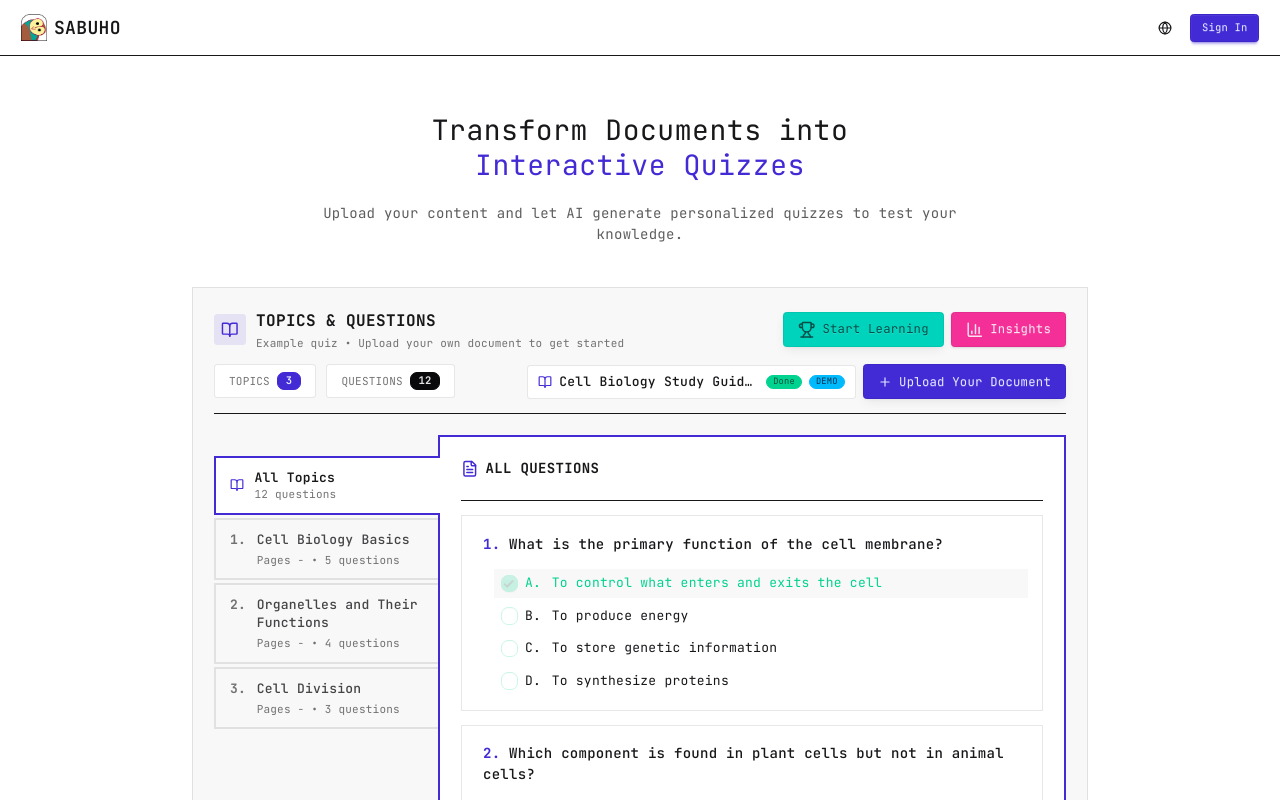
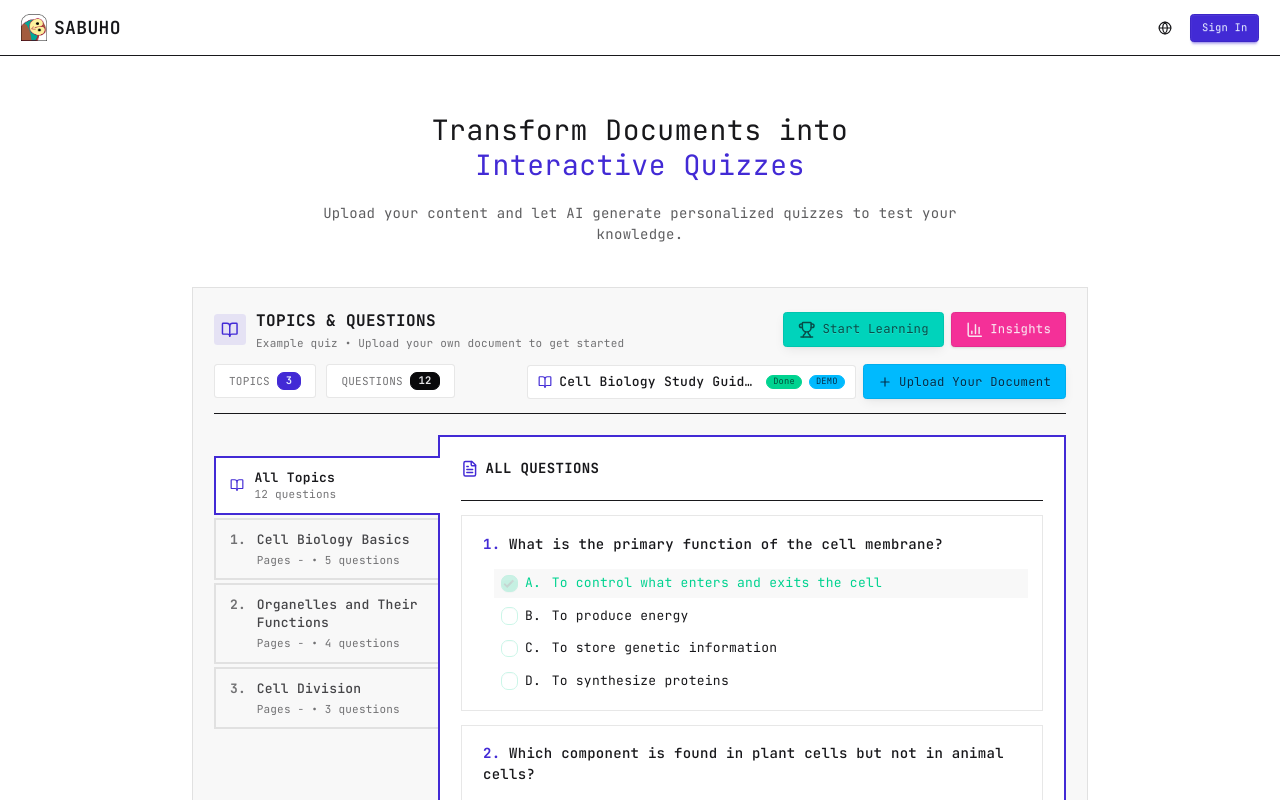
Before and after one commit to smlgroot/sabuho, a React (Vite) app: page / in a window 1280 px wide. Shown: the top 800 px of the page. Built offline with nearby package versions, Linux system fonts and the light colour scheme; no server answers.

Commit message:
Update button style in TopicsQuestionsView to enhance visual clarity
- Changed button class from 'btn-primary' to 'btn-info' for demo mode to improve aesthetic consistency.
- Maintained existing functionality while refining the user interface for better user experience.

```diff
--- a/src/components/TopicsQuestionsView/index.jsx
+++ b/src/components/TopicsQuestionsView/index.jsx
@@ -159,7 +159,7 @@ export default function TopicsQuestionsView({
                     onClick={onAddDocument}
                     className={`btn gap-2 ${
                       isDemo
-                        ? 'btn-primary shadow-lg'
+                        ? 'btn-info shadow-lg'
                         : 'btn-outline btn-sm'
                     }`}
                     title={isDemo ? "Upload your own document to create personalized quizzes" : "Add new document"}
```
